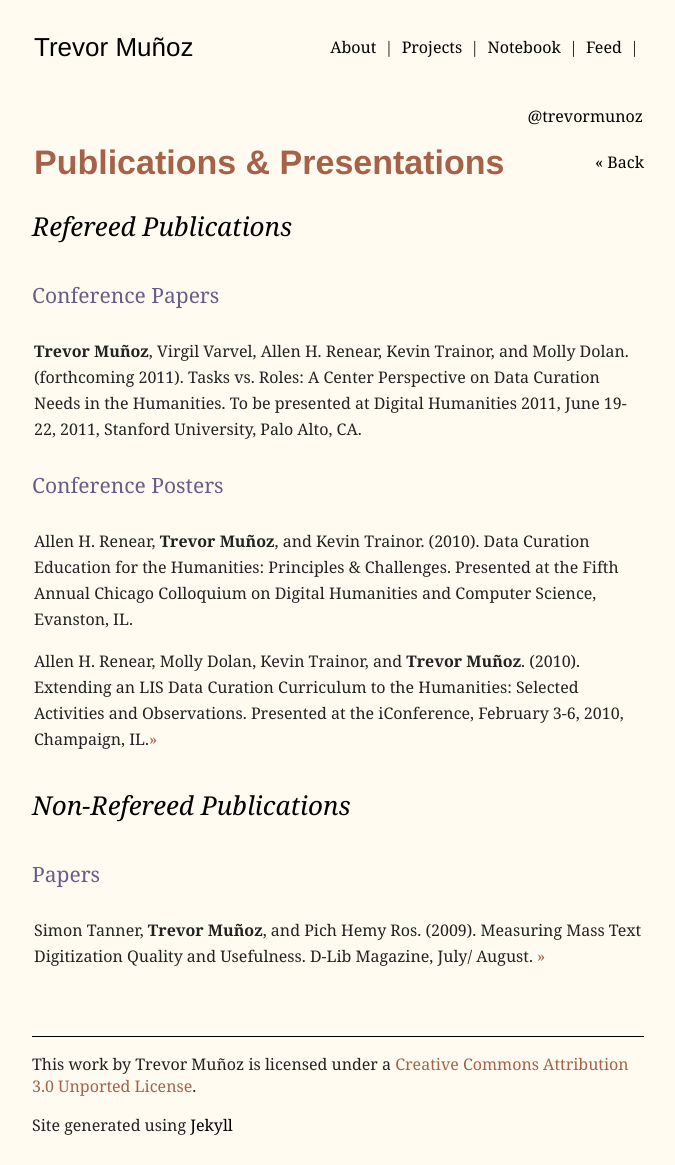
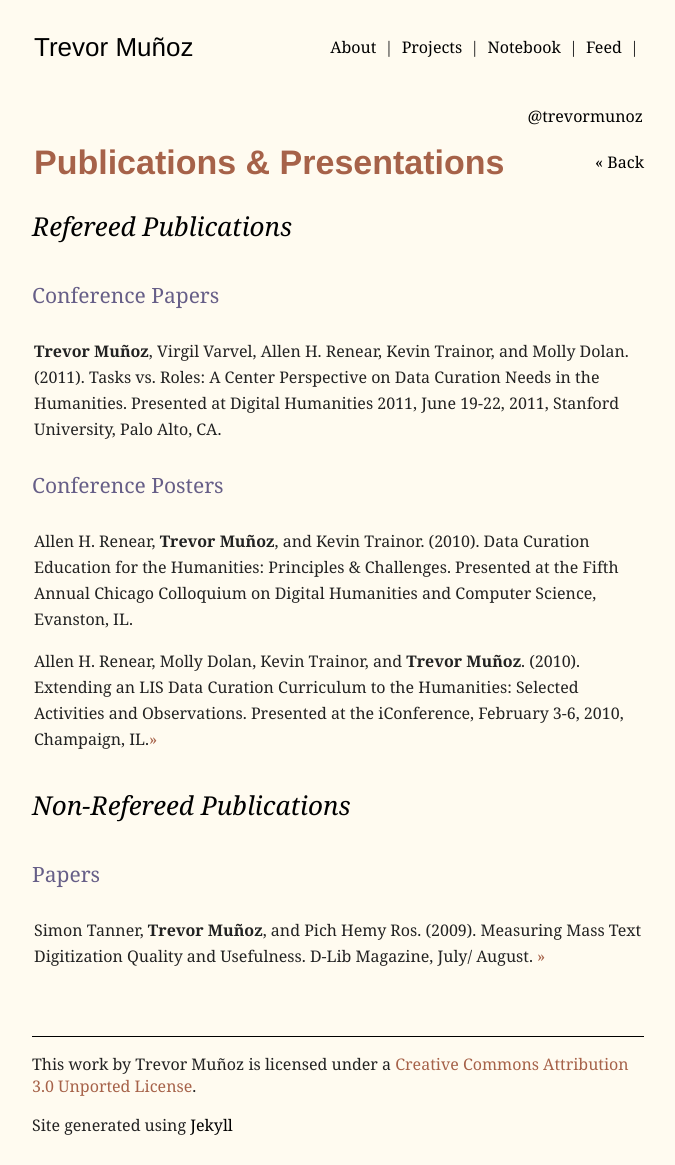
Before and after one commit to trevormunoz/calling-card, a Jekyll site: the page built from about/publications/index.html, in a window 1280 px wide. Shown: the whole page, without its empty margins (302-977 px from the left). Built offline with Jekyll 4.4.1, drawn with Linux system fonts in a browser that asks for light colours; nearby versions of some CDN libraries; Markdown is read by kramdown in place of the engine named in the settings.

Commit message:
Updating entry on DH2011 paper

```diff
--- a/about/publications/index.html
+++ b/about/publications/index.html
@@ -11,7 +11,7 @@ title: Publications
 
 	<h4>Conference Papers</h4>
 
-	<p class="citation"><strong>Trevor Muñoz</strong>, Virgil Varvel, Allen H. Renear, Kevin Trainor, and Molly Dolan. (forthcoming 2011). Tasks vs. Roles: A Center Perspective on Data Curation Needs in the Humanities. To be presented at Digital Humanities 2011, June 19-22, 2011, Stanford University, Palo Alto, CA.</p>
+	<p class="citation"><strong>Trevor Muñoz</strong>, Virgil Varvel, Allen H. Renear, Kevin Trainor, and Molly Dolan. (2011). Tasks vs. Roles: A Center Perspective on Data Curation Needs in the Humanities. Presented at Digital Humanities 2011, June 19-22, 2011, Stanford University, Palo Alto, CA.</p>
 
 	<h4>Conference Posters</h4>
 
```
